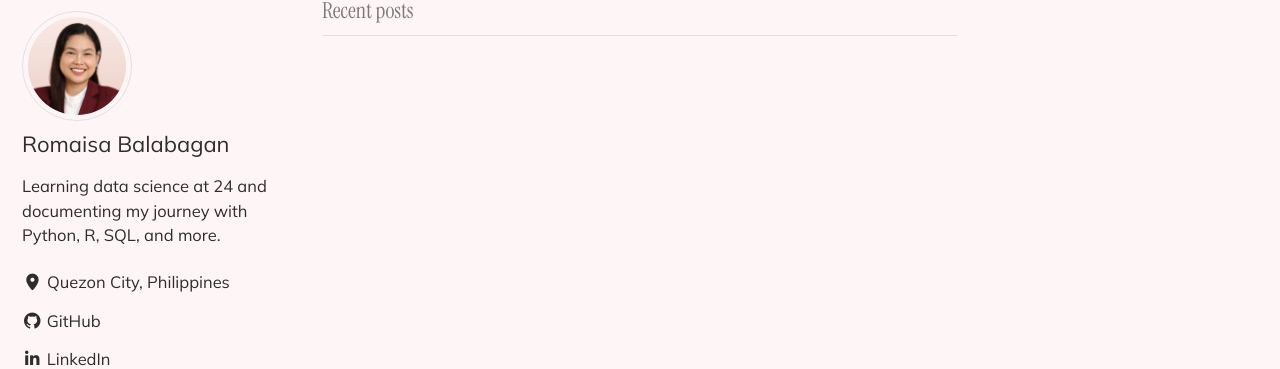
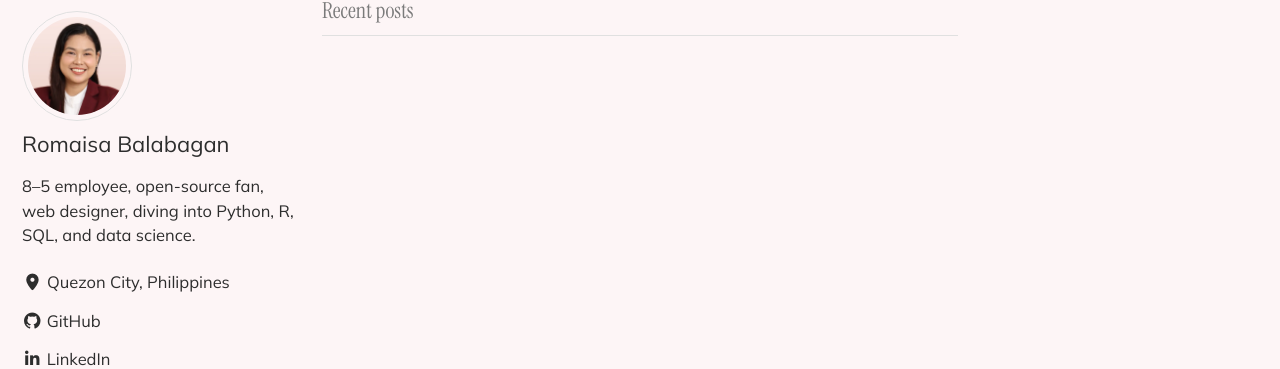
Before and after one commit to romaisablbgn/romaisablbgn.github.io, a Jekyll site: the page built from index.html, in a window 1280 px wide. Shown: the part 144-513 px from the top of the page. Built offline with Jekyll 4.4.1, drawn with Linux system fonts in a browser that asks for light colours; cached includes are drawn as plain includes; some web fonts are replaced; the list of posts is cut into pages by our own code.

Commit message:
Revise subtitle and bio in configuration
Updated subtitle and bio to reflect current focus on data science.

```diff
--- a/_config.yml
+++ b/_config.yml
@@ -19,7 +19,7 @@
 rtl                      : # true, false (default) # turns direction of the page into right to left for RTL languages
 title                    : "Romaisa"
 title_separator          : "|"
-subtitle                 : #none
+subtitle                 : "Learning journal on Python, R, SQL, and more"
 name                     : "Romaisa"
 description              : "A learning journal for data science covering Python, R, SQL, and practical tools for working with data."
 url                      : "https://romaisablbgn.github.io"
@@ -119,7 +119,7 @@
 author:
   name             : "Romaisa Balabagan"
   avatar           : "/assets/images/romaisa-profile.webp"
-  bio              : "Learning data science at 24 and documenting my journey with Python, R, SQL, and more."
+  bio              : "8–5 employee, open-source fan, web designer, diving into Python, R, SQL, and data science."
   location         : "Quezon City, Philippines"
   email            :
   links:
```
